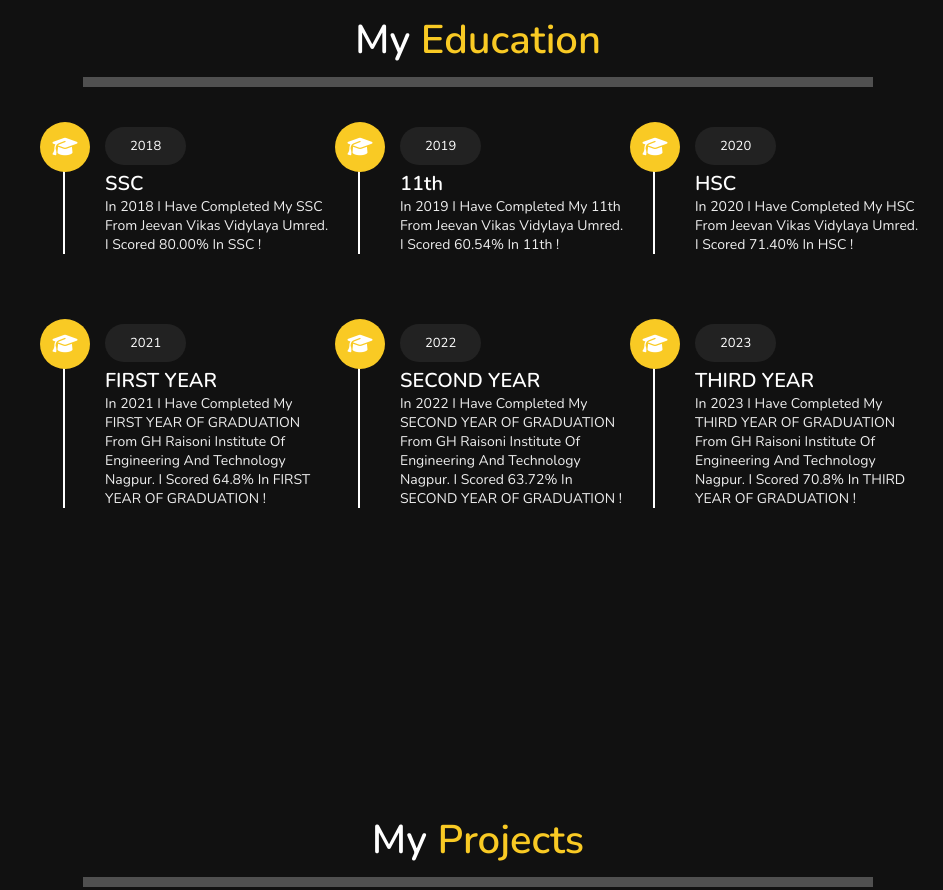
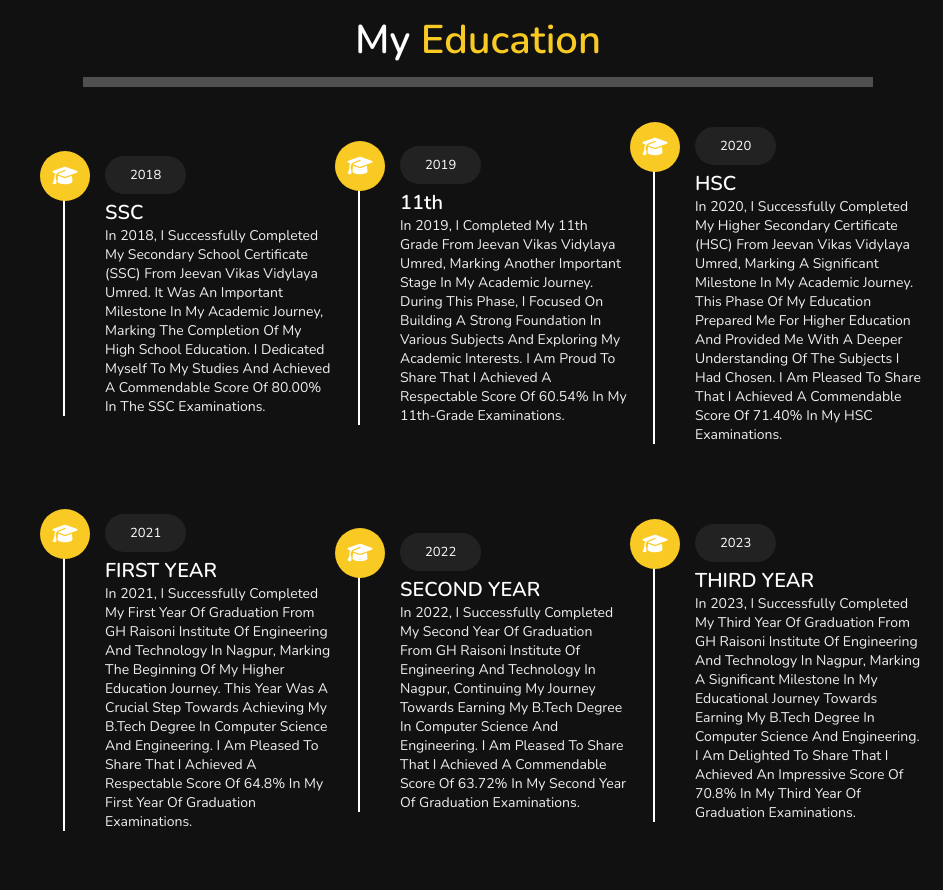
Before and after one commit to karan-mandhare/Portfolio-Site, a plain HTML site: page index.html in a window 1280 px wide. Shown: the part 1607-2497 px from the top of the page, without its empty margins (337-1280 px from the left). Drawn offline with nearby package versions, Linux system fonts and the light colour scheme.

Commit message:
addchanges

```diff
--- a/index.html
+++ b/index.html
@@ -52,10 +52,16 @@
       <h3>HI THERE !</h3>
       <h1>I`M <span>karan mandhare</span></h1>
       <p>
-        I`M software developer. I have done my internship in c++ programming
-        from internpe and full stack developement self placed from devtown.
-        currently i am persuing my btech final year from GH Raisoni Institute of
-        Engineering and Technology, Nagpur.
+        I am a software developer with a passion for programming and technology.
+        I have recently completed an internship in C++ programming at Internpe,
+        where I gained valuable hands-on experience in developing software
+        solutions. Currently, I am in the final year of my B.Tech degree at GH
+        Raisoni Institute of Engineering and Technology in Nagpur. Throughout my
+        academic journey, I have acquired a strong foundation in computer
+        science and engineering principles, which I apply to tackle complex
+        problems and create innovative solutions. I am eager to continue growing
+        as a software developer and contribute my knowledge and skills to the
+        ever-evolving field of technology.
       </p>
       <a href="#about"
         ><button class="btn">about me <i class="fas fa-user"></i></button
@@ -96,8 +102,6 @@
             <span>100+</span>
             <h3>problems solved</h3>
           </div>
-
-
         </div>
       </div>
     </section>
@@ -114,8 +118,11 @@
           <span>2018</span>
           <h3>SSC</h3>
           <p>
-            In 2018 i have completed my SSC from jeevan vikas vidylaya umred. i
-            scored 80.00% in SSC !
+            In 2018, I successfully completed my Secondary School Certificate
+            (SSC) from Jeevan Vikas Vidylaya Umred. It was an important
+            milestone in my academic journey, marking the completion of my high
+            school education. I dedicated myself to my studies and achieved a
+            commendable score of 80.00% in the SSC examinations.
           </p>
         </div>
 
@@ -124,8 +131,12 @@
           <span>2019</span>
           <h3>11th</h3>
           <p>
-            In 2019 i have completed my 11th from jeevan vikas vidylaya umred. i
-            scored 60.54% in 11th !
+            In 2019, I completed my 11th grade from Jeevan Vikas Vidylaya Umred,
+            marking another important stage in my academic journey. During this
+            phase, I focused on building a strong foundation in various subjects
+            and exploring my academic interests. I am proud to share that I
+            achieved a respectable score of 60.54% in my 11th-grade
+            examinations.
           </p>
         </div>
 
@@ -134,8 +145,13 @@
           <span>2020</span>
           <h3>HSC</h3>
           <p>
-            In 2020 i have completed my HSC from jeevan vikas vidylaya umred. i
-            scored 71.40% in HSC !
+            In 2020, I successfully completed my Higher Secondary Certificate
+            (HSC) from Jeevan Vikas Vidylaya Umred, marking a significant
+            milestone in my academic journey. This phase of my education
+            prepared me for higher education and provided me with a deeper
+            understanding of the subjects I had chosen. I am pleased to share
+            that I achieved a commendable score of 71.40% in my HSC
+            examinations.
           </p>
         </div>
 
@@ -144,9 +160,13 @@
           <span>2021</span>
           <h3>FIRST YEAR</h3>
           <p>
-            In 2021 i have completed my FIRST YEAR OF GRADUATION from GH Raisoni
-            institute of engineering and technology nagpur. i scored 64.8% in
-            FIRST YEAR OF GRADUATION !
+            In 2021, I successfully completed my first year of graduation from
+            GH Raisoni Institute of Engineering and Technology in Nagpur,
+            marking the beginning of my higher education journey. This year was
+            a crucial step towards achieving my B.Tech degree in Computer
+            Science and Engineering. I am pleased to share that I achieved a
+            respectable score of 64.8% in my first year of graduation
+            examinations.
           </p>
         </div>
 
@@ -155,9 +175,12 @@
           <span>2022</span>
           <h3>SECOND YEAR</h3>
           <p>
-            In 2022 i have completed my SECOND YEAR OF GRADUATION from GH
-            Raisoni institute of engineering and technology nagpur. i scored
-            63.72% in SECOND YEAR OF GRADUATION !
+            In 2022, I successfully completed my second year of graduation from
+            GH Raisoni Institute of Engineering and Technology in Nagpur,
+            continuing my journey towards earning my B.Tech degree in Computer
+            Science and Engineering. I am pleased to share that I achieved a
+            commendable score of 63.72% in my second year of graduation
+            examinations.
           </p>
         </div>
 
@@ -166,9 +189,12 @@
           <span>2023</span>
           <h3>THIRD YEAR</h3>
           <p>
-            In 2023 i have completed my THIRD YEAR OF GRADUATION from GH Raisoni
-            institute of engineering and technology nagpur. i scored 70.8% in
-            THIRD YEAR OF GRADUATION !
+            In 2023, I successfully completed my third year of graduation from
+            GH Raisoni Institute of Engineering and Technology in Nagpur,
+            marking a significant milestone in my educational journey towards
+            earning my B.Tech degree in Computer Science and Engineering. I am
+            delighted to share that I achieved an impressive score of 70.8% in
+            my third year of graduation examinations.
           </p>
         </div>
       </div>
@@ -183,22 +209,32 @@
 
       <div class="box-container">
         <div class="box">
-          <img src="images/img1.jpg" alt="" />
+          <a
+            href="https://karan-mandhare.github.io/Neflix-clone"
+            target="_blank"
+            ><img src="images/netflix.jpg" alt=""
+          /></a>
         </div>
 
         <div class="box">
-          <img src="images/img2.jpg" alt="" />
+          <a
+            href="https://karan-mandhare.github.io/phone-website"
+            target="_blank"
+            ><img src="images/phone.jpg" alt=""
+          /></a>
         </div>
 
         <div class="box">
-          <img src="images/img3.jpg" alt="" />
+          <a href="https://karan-mandhare.github.io/Tic-tac-toe" target="_blank"
+            ><img src="images/tic-tac-toe.jpg" alt=""
+          /></a>
         </div>
 
         <div class="box">
-          <img src="images/img4.jpg" alt="" />
+          <a href="https://karan-mandhare.github.io/weather-app" target="_blank"
+            ><img src="images/weather.jpg" alt=""
+          /></a>
         </div>
-
-
       </div>
     </section>
 
@@ -221,8 +257,6 @@
             </h3>
           </div>
         </div>
-
-
       </div>
     </section>
 
@@ -232,7 +266,5 @@
     <a href="#home" class="top">
       <img src="images/scroll-top-img.png" alt="" />
     </a>
-
-
   </body>
 </html>
```
Also changed, not shown: images/img1.jpg (deleted), images/img2.jpg (deleted), images/img3.jpg (deleted), images/img4.jpg (deleted), images/img5.jpg (deleted), images/img6.jpg (deleted), images/netflix.jpg (added), images/phone.jpg (added), images/tic-tac-toe.jpg (added), images/weather.jpg (added).
